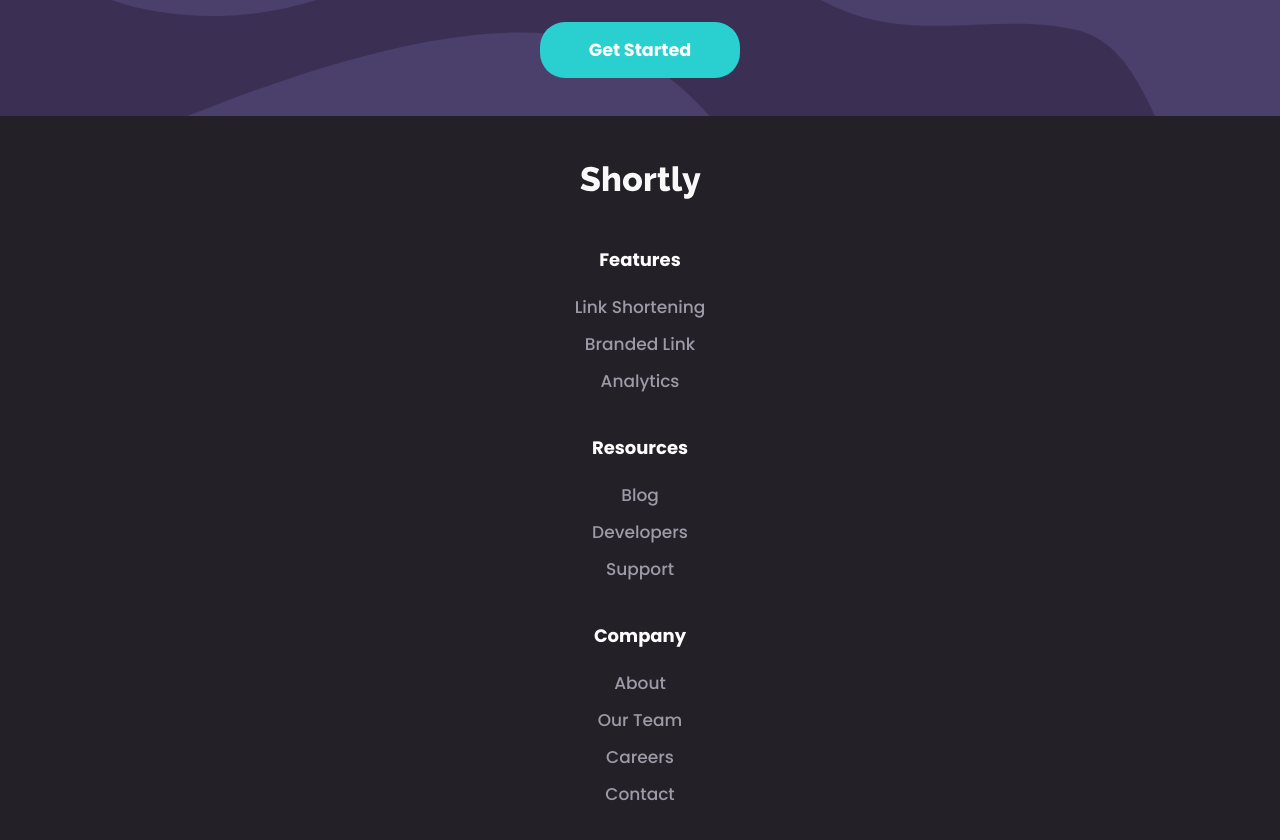
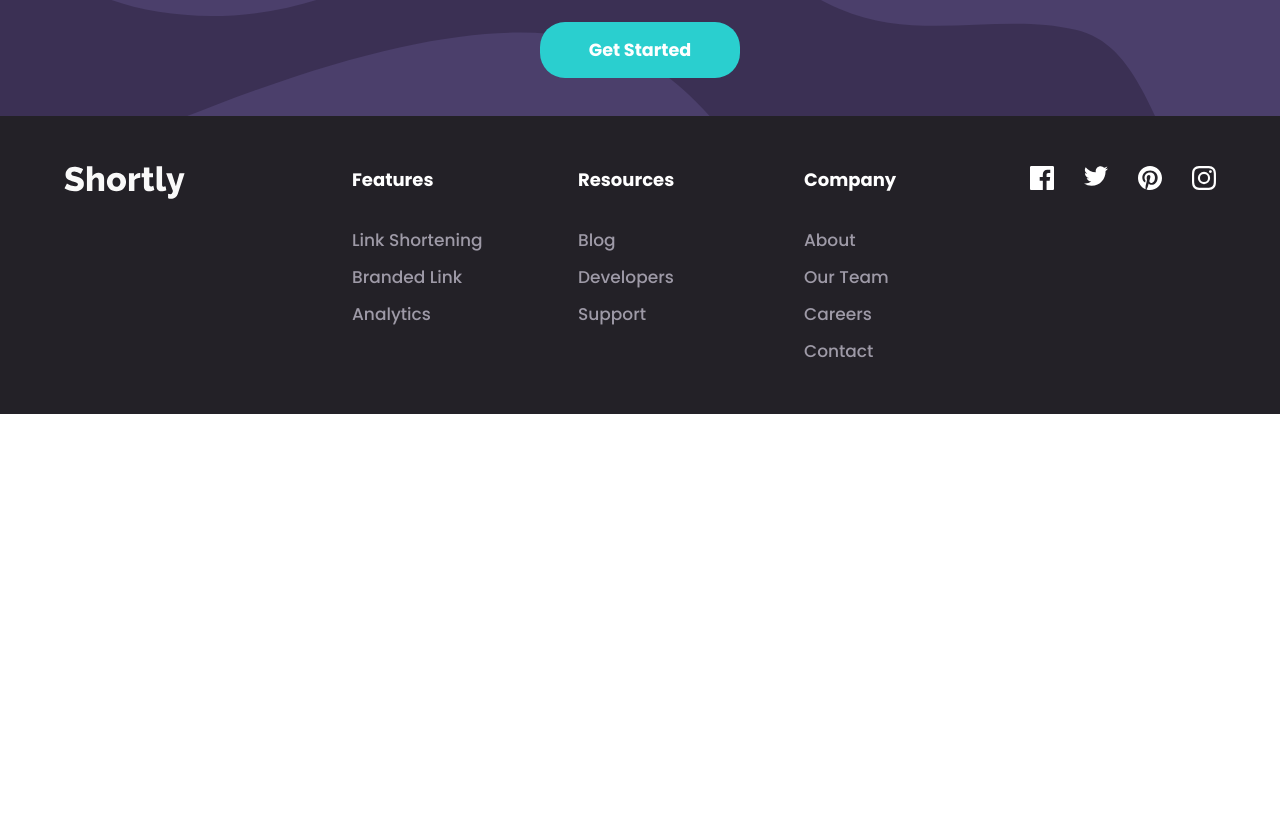
Before and after one commit to carlosqdev/url-shortening-app, a React (Vite) app: page / in a window 1280 px wide. Shown: the part 1181-2021 px from the top of the page. After the commit the page ends 1595 px from the top, so only its background shows below. Built offline with nearby package versions, Linux system fonts and the light colour scheme.

Commit message:
footer responsive

```diff
--- a/src/components/Footer/Footer.css
+++ b/src/components/Footer/Footer.css
@@ -17,5 +17,21 @@
 }
 
 .footer_nav {
-  /* background: red; */
+  display: grid;
+  gap: 40px;
+  margin-top: 40px;
 }
+
+@media screen and (min-width: 64rem) {
+  .footer_wrapper {
+    flex-direction: row;
+    align-items: flex-start;
+    justify-content: space-between;
+    gap: 100px;
+  }
+
+  .footer_nav {
+    grid-template-columns: repeat(4, 1fr);
+    margin-top: 0;
+  }
+}
--- a/src/components/Footer/Footer.tsx
+++ b/src/components/Footer/Footer.tsx
@@ -1,5 +1,6 @@
+import { FooterMenu } from '../FooterMenu/FooterMenu'
+import { MenuSocial } from '../MenuSocial/MenuSocial'
 import logo from '../../assets/images/logo.svg'
-import { FooterMenu } from '../FooterMenu/FooterMenu'
 import './Footer.css'
 
 export interface Navigation {
@@ -25,6 +26,7 @@
           <FooterMenu dataMenu={menuFeatures} />
           <FooterMenu dataMenu={menuResources} />
           <FooterMenu dataMenu={menuCompany} />
+          <MenuSocial />
         </nav>
       </div>
     </footer>
--- a/src/components/FooterMenu/FooterMenu.css
+++ b/src/components/FooterMenu/FooterMenu.css
@@ -2,7 +2,6 @@
   display: grid;
   gap: 20px;
   justify-items: center;
-  margin-top: 40px;
 }
 
 .footer_menu a {
@@ -25,3 +24,21 @@
   font-size: 17px;
   color: var(--grayish_violet);
 }
+
+.footer_sub_menu a:hover {
+  color: var(--cyan);
+  transition: .3s all ease-in;
+}
+
+@media screen and (min-width: 64rem) {
+  .footer_menu {
+    grid-template-rows: 40px 1fr;
+    justify-items: normal;
+  }
+
+  .footer_sub_menu {
+    justify-items: normal;
+    height: fit-content;
+    gap: 10px;
+  }
+}
--- /dev/null
+++ b/src/components/Icons/index.tsx
@@ -0,0 +1,35 @@
+export const SvgFacebook = () => (
+  <svg xmlns='http://www.w3.org/2000/svg' width={24} height={24}>
+    <path
+      fill='#FFF'
+      d='M22.675 0H1.325C.593 0 0 .593 0 1.325v21.351C0 23.407.593 24 1.325 24H12.82v-9.294H9.692v-3.622h3.128V8.413c0-3.1 1.893-4.788 4.659-4.788 1.325 0 2.463.099 2.795.143v3.24l-1.918.001c-1.504 0-1.795.715-1.795 1.763v2.313h3.587l-.467 3.622h-3.12V24h6.116c.73 0 1.323-.593 1.323-1.325V1.325C24 .593 23.407 0 22.675 0z'
+    />
+  </svg>
+)
+
+export const SvgTwitter = () => (
+  <svg xmlns='http://www.w3.org/2000/svg' width={24} height={20}>
+    <path
+      fill='#FFF'
+      d='M24 2.557a9.83 9.83 0 0 1-2.828.775A4.932 4.932 0 0 0 23.337.608a9.864 9.864 0 0 1-3.127 1.195A4.916 4.916 0 0 0 16.616.248c-3.179 0-5.515 2.966-4.797 6.045A13.978 13.978 0 0 1 1.671 1.149a4.93 4.93 0 0 0 1.523 6.574 4.903 4.903 0 0 1-2.229-.616c-.054 2.281 1.581 4.415 3.949 4.89a4.935 4.935 0 0 1-2.224.084 4.928 4.928 0 0 0 4.6 3.419A9.9 9.9 0 0 1 0 17.54a13.94 13.94 0 0 0 7.548 2.212c9.142 0 14.307-7.721 13.995-14.646A10.025 10.025 0 0 0 24 2.557z'
+    />
+  </svg>
+)
+
+export const SvgPinterest = () => (
+  <svg xmlns='http://www.w3.org/2000/svg' width={24} height={24}>
+    <path
+      fill='#FFF'
+      d='M12 0C5.373 0 0 5.372 0 12c0 5.084 3.163 9.426 7.627 11.174-.105-.949-.2-2.405.042-3.441.218-.937 1.407-5.965 1.407-5.965s-.359-.719-.359-1.782c0-1.668.967-2.914 2.171-2.914 1.023 0 1.518.769 1.518 1.69 0 1.029-.655 2.568-.994 3.995-.283 1.194.599 2.169 1.777 2.169 2.133 0 3.772-2.249 3.772-5.495 0-2.873-2.064-4.882-5.012-4.882-3.414 0-5.418 2.561-5.418 5.207 0 1.031.397 2.138.893 2.738a.36.36 0 0 1 .083.345l-.333 1.36c-.053.22-.174.267-.402.161-1.499-.698-2.436-2.889-2.436-4.649 0-3.785 2.75-7.262 7.929-7.262 4.163 0 7.398 2.967 7.398 6.931 0 4.136-2.607 7.464-6.227 7.464-1.216 0-2.359-.631-2.75-1.378l-.748 2.853c-.271 1.043-1.002 2.35-1.492 3.146C9.57 23.812 10.763 24 12 24c6.627 0 12-5.373 12-12 0-6.628-5.373-12-12-12z'
+    />
+  </svg>
+)
+
+export const SvgInstagram = () => (
+  <svg xmlns='http://www.w3.org/2000/svg' width={24} height={24}>
+    <path
+      fill='#FFF'
+      d='M12 2.163c3.204 0 3.584.012 4.85.07 3.252.148 4.771 1.691 4.919 4.919.058 1.265.069 1.645.069 4.849 0 3.205-.012 3.584-.069 4.849-.149 3.225-1.664 4.771-4.919 4.919-1.266.058-1.644.07-4.85.07-3.204 0-3.584-.012-4.849-.07-3.26-.149-4.771-1.699-4.919-4.92-.058-1.265-.07-1.644-.07-4.849 0-3.204.013-3.583.07-4.849.149-3.227 1.664-4.771 4.919-4.919 1.266-.057 1.645-.069 4.849-.069zM12 0C8.741 0 8.333.014 7.053.072 2.695.272.273 2.69.073 7.052.014 8.333 0 8.741 0 12c0 3.259.014 3.668.072 4.948.2 4.358 2.618 6.78 6.98 6.98C8.333 23.986 8.741 24 12 24c3.259 0 3.668-.014 4.948-.072 4.354-.2 6.782-2.618 6.979-6.98.059-1.28.073-1.689.073-4.948 0-3.259-.014-3.667-.072-4.947-.196-4.354-2.617-6.78-6.979-6.98C15.668.014 15.259 0 12 0zm0 5.838a6.162 6.162 0 1 0 0 12.324 6.162 6.162 0 0 0 0-12.324zM12 16a4 4 0 1 1 0-8 4 4 0 0 1 0 8zm6.406-11.845a1.44 1.44 0 1 0 0 2.881 1.44 1.44 0 0 0 0-2.881z'
+    />
+  </svg>
+)
--- /dev/null
+++ b/src/components/Link/Link.tsx
@@ -0,0 +1,16 @@
+import { ReactNode } from 'react'
+
+interface Props {
+  children: ReactNode
+  href: string
+}
+
+export const Link = ({ children, href }: Props) => {
+  return (
+    <li>
+      <a href={href} target='_blank' rel='noopener noreferrer'>
+        {children}
+      </a>
+    </li>
+  )
+}
--- /dev/null
+++ b/src/components/MenuSocial/MenuSocial.css
@@ -0,0 +1,10 @@
+.menu_social {
+  display: grid;
+  grid-template-columns: repeat(4, 1fr);
+  gap: 30px;
+  list-style: none;
+}
+
+.menu_social svg:hover {
+  filter: invert(57%) sepia(31%) saturate(7495%) hue-rotate(162deg) brightness(95%) contrast(101%);
+}
--- /dev/null
+++ b/src/components/MenuSocial/MenuSocial.tsx
@@ -0,0 +1,25 @@
+import { Link } from '../Link/Link'
+import { SvgFacebook, SvgTwitter, SvgPinterest, SvgInstagram } from '../Icons'
+import './MenuSocial.css'
+
+export const MenuSocial = () => {
+  return (
+    <menu className='menu_social'>
+      <Link href='https://www.facebook.com'>
+        <SvgFacebook />
+      </Link>
+
+      <Link href='https://www.twitter.com'>
+        <SvgTwitter />
+      </Link>
+
+      <Link href='https://www.pinterest.com'>
+        <SvgPinterest />
+      </Link>
+
+      <Link href='https://www.instagram.com'>
+        <SvgInstagram />
+      </Link>
+    </menu>
+  )
+}
```
